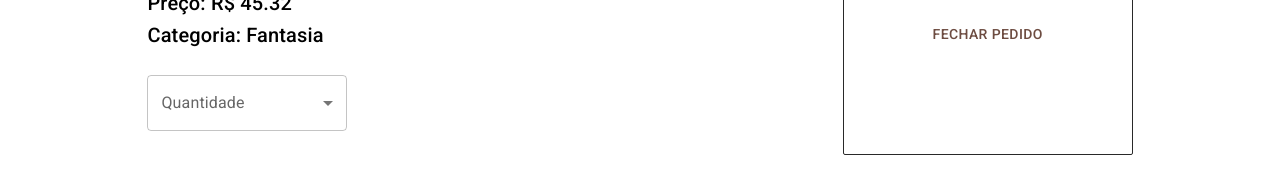
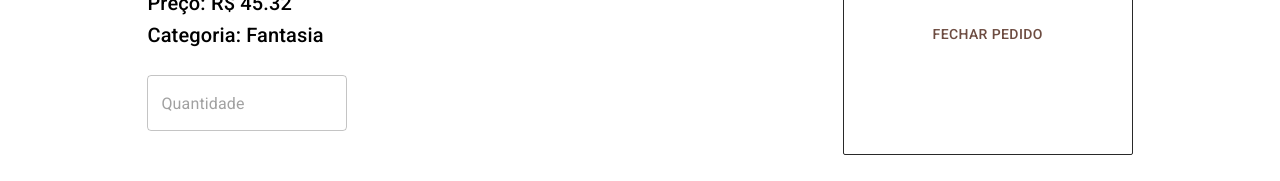
Before and after one commit to gabrielcomputacao/loja-livros-gabriel, a React (Create React App) app in the folder site-livraria-gabriel/: page /livro/1 in a window 1280 px wide. Shown: the part 271-452 px from the top of the page. Built offline with nearby package versions, Linux system fonts and the light colour scheme; data requests are answered from the project's data file.

Commit message:
refactor:  correção campo de seleção de quantidade

```diff
--- a/site-livraria-gabriel/src/pages/Livro.tsx
+++ b/site-livraria-gabriel/src/pages/Livro.tsx
@@ -1,4 +1,4 @@
-import { Box, Typography } from "@mui/material";
+import { Box, TextField, Typography } from "@mui/material";
 import InputLabel from "@mui/material/InputLabel";
 import MenuItem from "@mui/material/MenuItem";
 import FormControl from "@mui/material/FormControl";
@@ -21,7 +21,6 @@ export const Livro = () => {
   const [livro, setLivro] = useState<IListaLivros>({} as IListaLivros);
   const [quantidade, setQuantidade] = useState('');
   const [addMessage, setAddMessage] = useState('');
-  const options = [1, 2, 3, 4, 5, 6, 7, 8, 9, 10];
   const navigate = useNavigate();
 
   useEffect(() => {
@@ -41,13 +40,15 @@ export const Livro = () => {
     });
   }, []);
 
-  const handleChange = (event: SelectChangeEvent) => {
+  const handleChange = (event: React.ChangeEvent<HTMLInputElement>) => {
     if (event.target.value !== "") {
 
-      setQuantidade(event.target.value);
+      const valorNumerico = event.target.value.replace('/[^0-9]/g','')
+
+      setQuantidade(valorNumerico);
       setLivro((prevLivro) => ({
         ...prevLivro,
-        quantidade: parseInt(event.target.value),
+        quantidade: parseInt(valorNumerico),
       }
 
       ));
@@ -121,8 +122,12 @@ export const Livro = () => {
 
           <Box width="200px" margin="1.5em 0">
             <FormControl fullWidth>
-              <InputLabel id="quantidade-text">Quantidade</InputLabel>
-              <Select
+              <TextField
+              onChange={handleChange}
+              type="number"
+              placeholder="Quantidade"
+              />
+              {/* <Select
                 labelId="quantidade-text"
                 id="quantidade"
                 value={quantidade.toString()}
@@ -136,7 +141,7 @@ export const Livro = () => {
                     {option}
                   </MenuItem>
                 ))}
-              </Select>
+              </Select> */}
             </FormControl>
           </Box>
         </Box>
```
